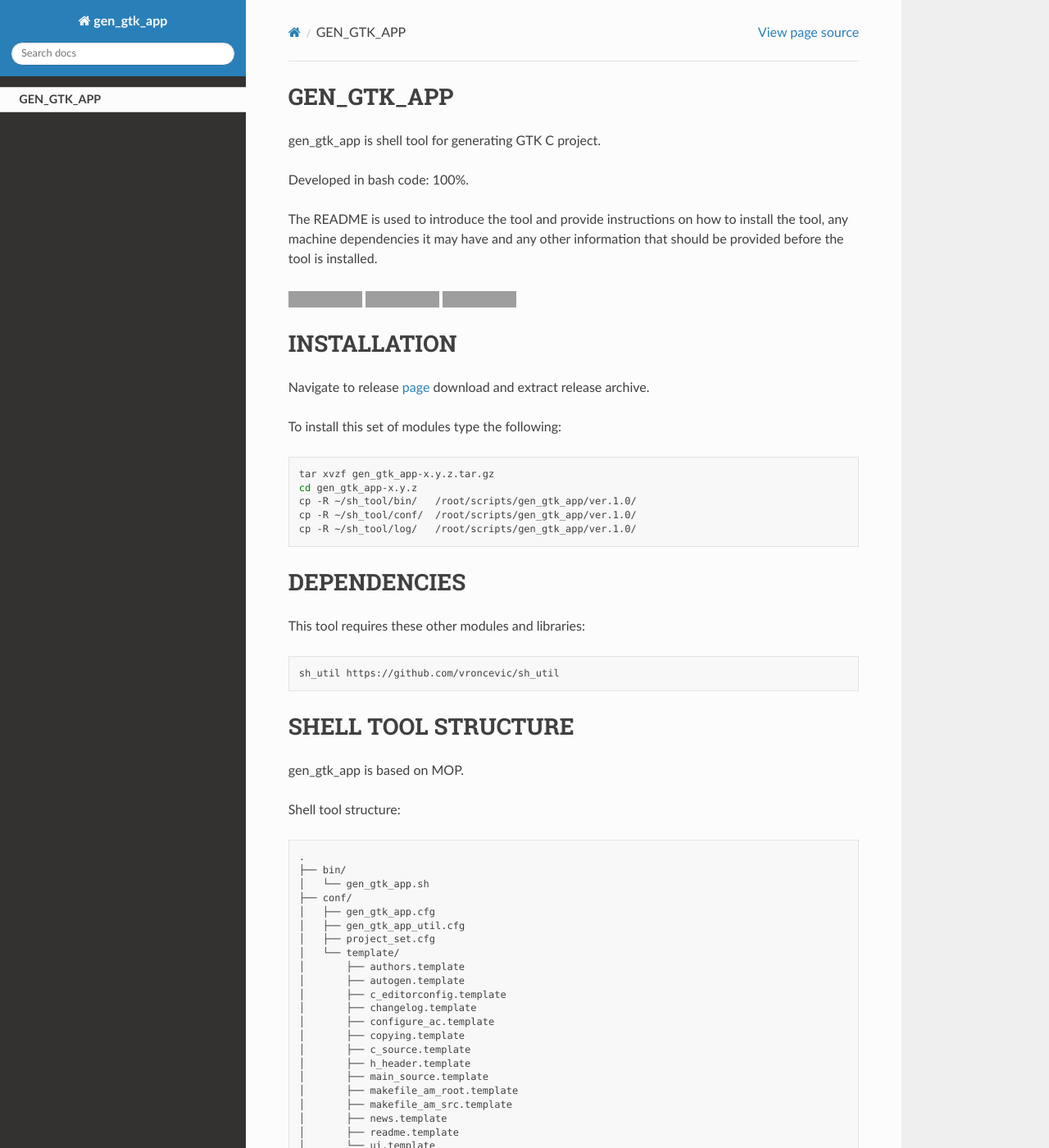
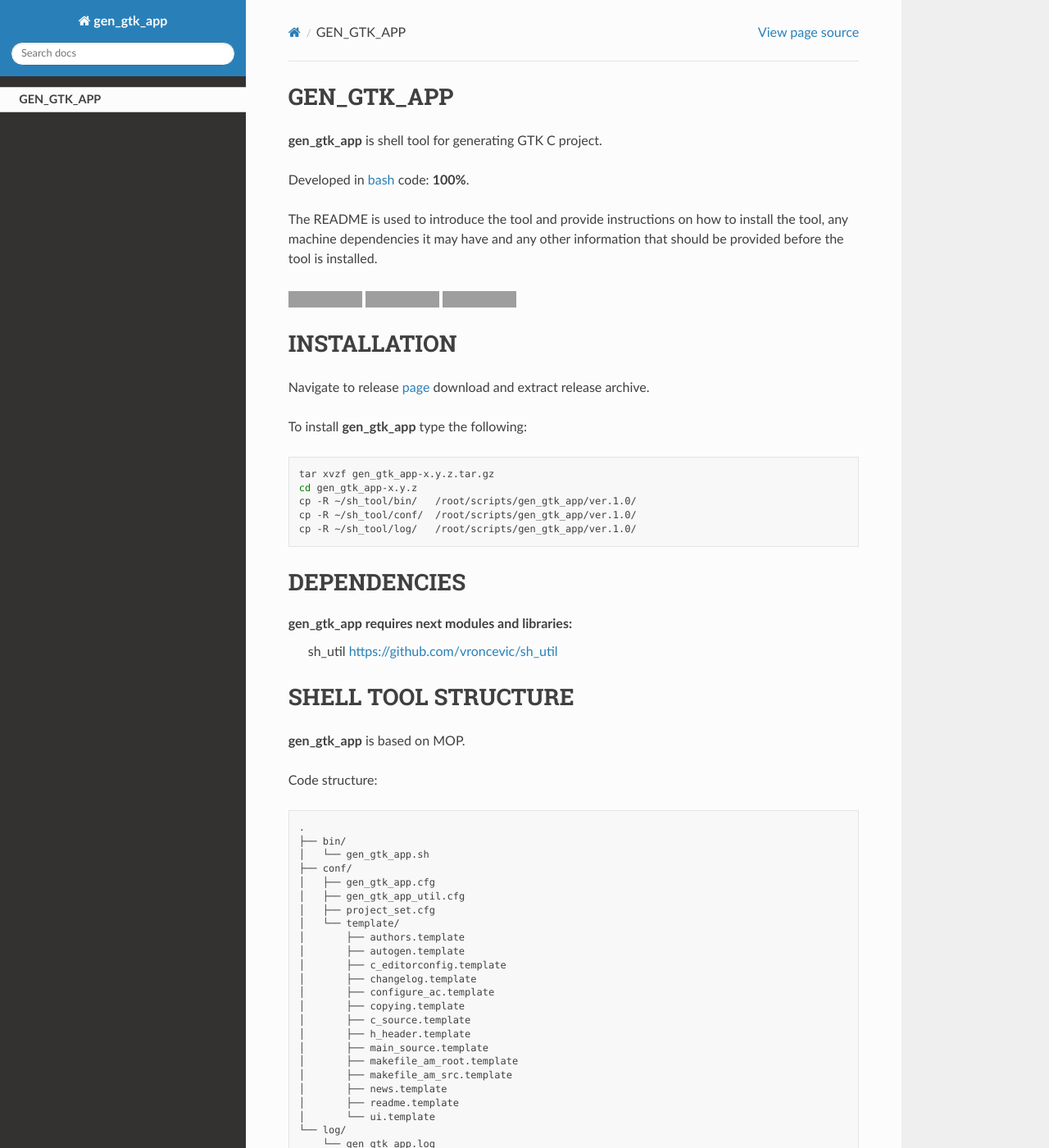
Before and after one commit to vroncevic/gen_gtk_app, a Sphinx documentation site: the page built from docs/source/index.rst, in a window 1280 px wide and 1400 px high. Shown: the whole window at 82% size. Built offline with Sphinx 7.4.7 and the Read the Docs theme 2.0.0, drawn with Linux system fonts in a browser that asks for light colours; some of the changed text lies outside the part shown; grey boxes are pictures that could not be loaded.

Commit message:
[gen_gtk_app] Updated Dockerfile, docs

```diff
--- a/docs/source/index.rst
+++ b/docs/source/index.rst
@@ -6,9 +6,9 @@
 
  self
 
-gen_gtk_app is shell tool for generating GTK C project.
+**gen_gtk_app** is shell tool for generating GTK C project.
 
-Developed in bash code: 100%.
+Developed in `bash <https://en.wikipedia.org/wiki/Bash_(Unix_shell)>`_ code: **100%**.
 
 The README is used to introduce the tool and provide instructions on
 how to install the tool, any machine dependencies it may have and any
@@ -27,11 +27,12 @@
 
 INSTALLATION
 -------------
+
 Navigate to release `page`_ download and extract release archive.
 
 .. _page: https://github.com/vroncevic/gen_gtk_app/releases
 
-To install this set of modules type the following:
+To install **gen_gtk_app** type the following:
 
 .. code-block:: bash
 
@@ -43,17 +44,16 @@
 
 DEPENDENCIES
 -------------
-This tool requires these other modules and libraries:
 
-.. code-block:: bash
-
-   sh_util https://github.com/vroncevic/sh_util
+**gen_gtk_app** requires next modules and libraries:
+    sh_util `https://github.com/vroncevic/sh_util <https://github.com/vroncevic/sh_util>`_
 
 SHELL TOOL STRUCTURE
 ---------------------
-gen_gtk_app is based on MOP.
 
-Shell tool structure:
+**gen_gtk_app** is based on MOP.
+
+Code structure:
 
 .. code-block:: bash
 
@@ -93,7 +93,7 @@
 .. |License: Apache 2.0| image:: https://img.shields.io/badge/License-Apache%202.0-blue.svg
    :target: https://opensource.org/licenses/Apache-2.0
 
-Copyright (C) 2018 by https://vroncevic.github.io/gen_gtk_app
+Copyright (C) 2016 by `vroncevic.github.io/gen_gtk_app <https://vroncevic.github.io/gen_gtk_app>`_
 
 This tool is free software; you can redistribute it and/or modify it
 under the same terms as Bash itself, either Bash version 4.2.47 or,
```
Also changed, not shown: README.md (+17 -17 lines), 6 other files.
